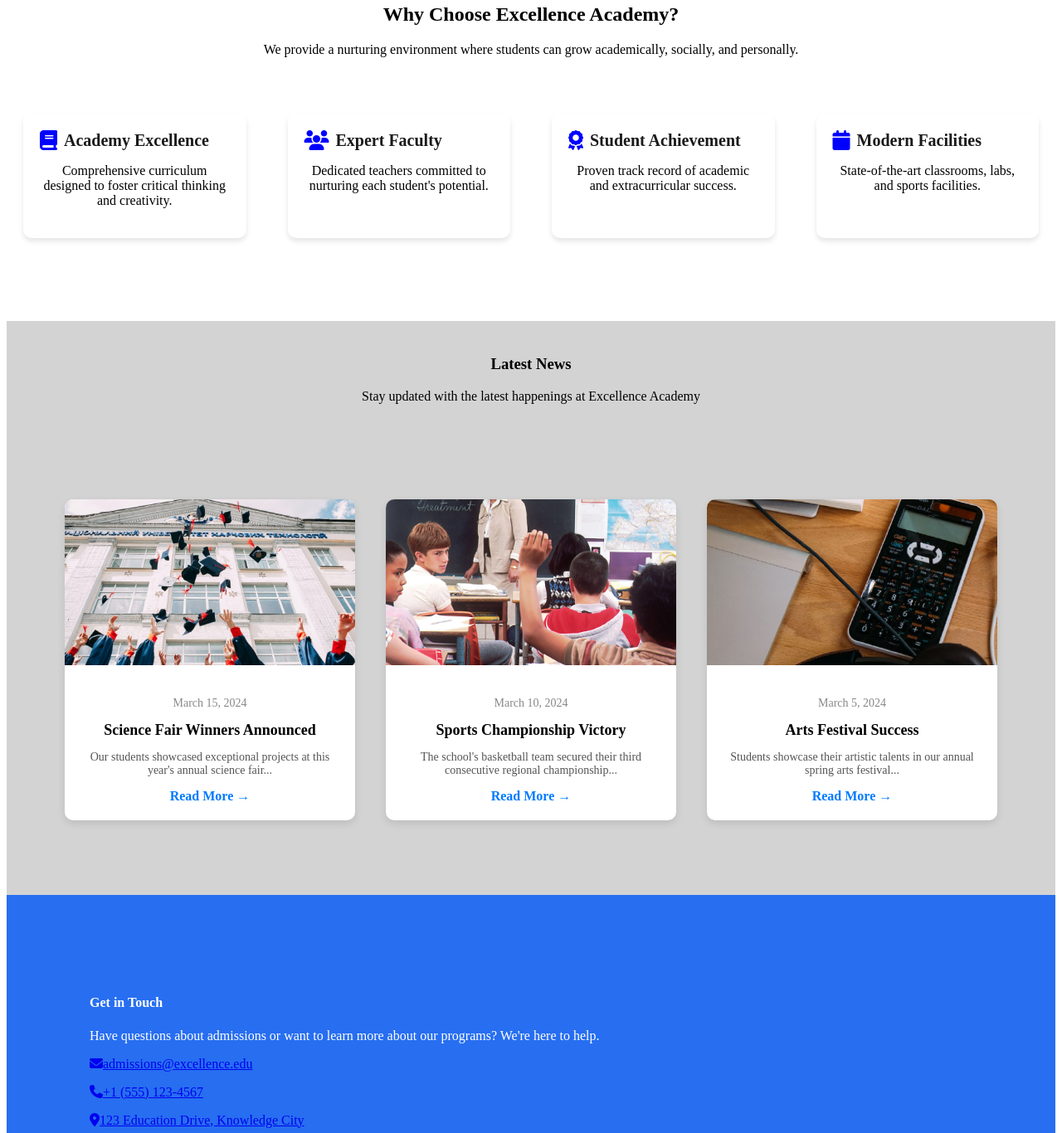
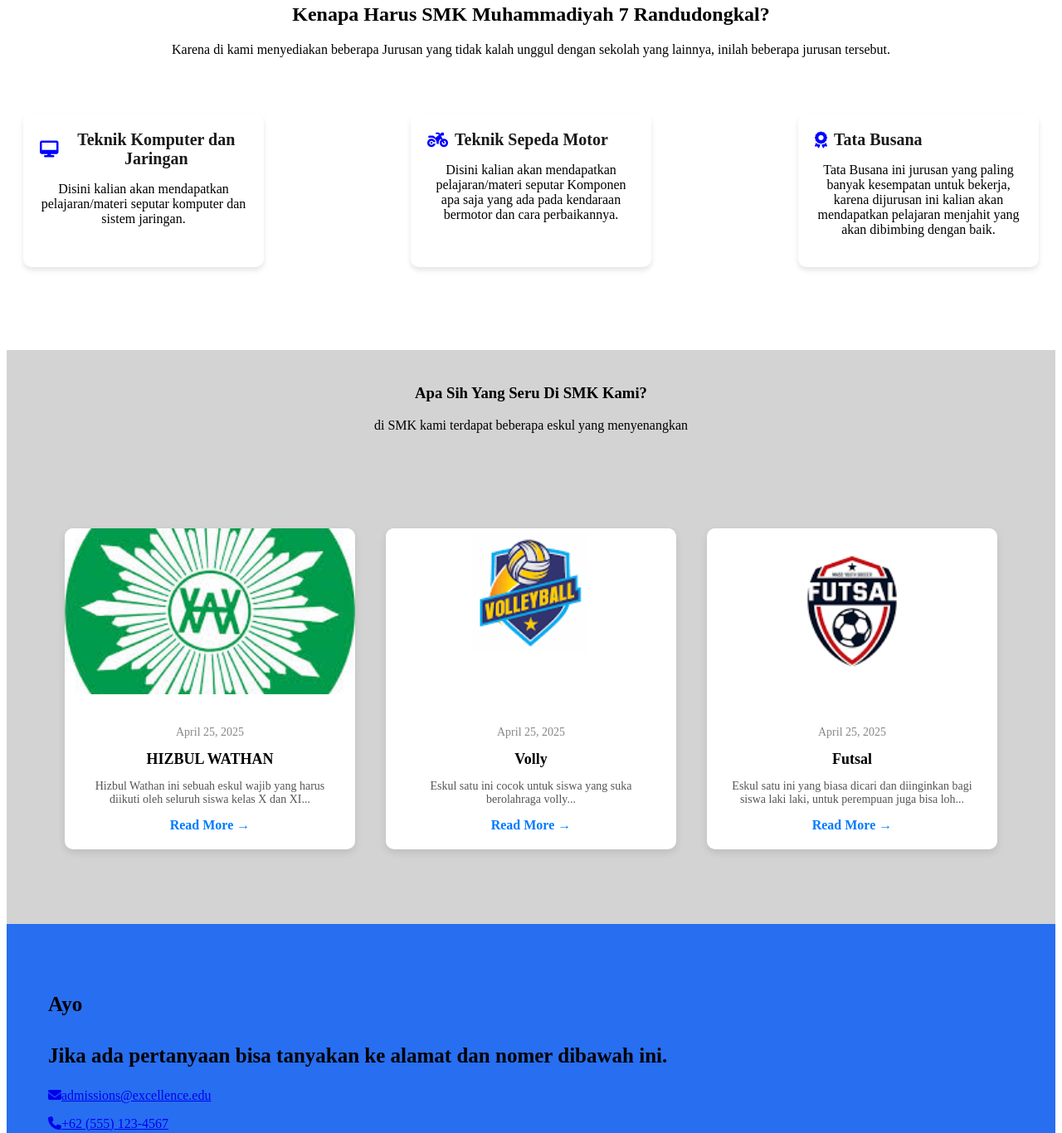
Before and after one commit to Ariyantotio/Website1, a plain HTML site: page index.html in a window 1280 px wide. Shown: the part 898-2264 px from the top of the page at 83% size. Drawn offline with Linux system fonts and the light colour scheme.

Commit message:
Perubahan web

```diff
--- a/index.html
+++ b/index.html
@@ -3,7 +3,7 @@
 <head>
     <meta charset="UTF-8">
     <meta name="viewport" content="width=device-width, initial-scale=1.0">
-    <title>Website 1</title>
+    <title>SMK Maju 7</title>
     <link rel="stylesheet" href="style/styles.css">
     <link rel="stylesheet" href="style/Hero.css">
     <link rel="stylesheet" href="style/content.css">
@@ -18,8 +18,8 @@
     <section>
         <nav class="navbar">
             <div class="logo">
-                <i class="fa-solid fa-graduation-cap"></i>
-                <span>Excellence Academy</span>
+                <img src="assest/logo_smk_muh._7_rddk-removebg-preview.png" alt="Logo smk" height="50px" width="55px">
+                <span>SMK MUHAMMADIYAH 7 RANDUDONGKAL</span>
             </div>
             <div class="dropdown">
                 <div class="dropbtn"><i class="fa-solid fa-bars"></i></div>
@@ -40,11 +40,12 @@
                 <div class="arrow-down">
                     <i class="fa-solid fa-chevron-down"></i>
                 </div>
-                <h1>Shaping Tomorrow's Leaders</h1>
-                <p>Excellence Academy provides world-class education that empowers students to achieve their full potential.</p>
+                <h1>SMK MUHAMMADIYAH 7 RANDUDONGKAL</h1>
+                <p>SMK Muhammadiyah 7 Randudongkal adalah sekolah menengah kejuruan swasta yang berlokasi di Randudongkal,
+                Kabupaten Pemalang, Jawa Tengah. Sekolah ini didirikan pada tahun 2012 dan dikelola oleh Yayasan Muhammadiyah.</p>
                 <div class="buttons">
-                    <a href="#" class="btn blue">Apply For Admissions</a>
-                    <a href="#" class="btn white">Schedule a Visit</a>
+                    <a href="#" class="btn blue">Ayo Daftar</a>
+                    <a href="#" class="btn white">Informasi</a>
                 </div>
             </div>
         </header>
@@ -54,37 +55,31 @@
 <body>
     <section id="content-page">
         <div class="content-i">
-            <h2>Why Choose Excellence Academy?</h2>
-            <p>We provide a nurturing environment where students can grow academically, socially, and personally.</p>
+            <h2>Kenapa Harus SMK Muhammadiyah 7 Randudongkal?</h2>
+            <p>Karena di kami menyediakan beberapa Jurusan yang tidak kalah unggul dengan sekolah yang lainnya, inilah beberapa jurusan tersebut.</p>
         </div>
         <div class="container">
             <div class="card">
                 <div class="logo">
-                    <i class="fa-solid fa-book"></i>
-                    <span>Academy Excellence</span>
+                    <i class="fa-solid fa-desktop"></i>
+                    <span>Teknik Komputer dan Jaringan</span>
                 </div>
-                <p>Comprehensive curriculum designed to foster critical thinking and creativity.</p>
+                <p>Disini kalian akan mendapatkan pelajaran/materi seputar komputer dan sistem jaringan.</p>
             </div>
             <div class="card">
                 <div class="logo">
-                    <i class="fa-solid fa-users"></i>
-                    <span>Expert Faculty</span>
+                    <i class="fa-solid fa-motorcycle"></i>
+                    <span>Teknik Sepeda Motor</span>
                 </div>
-                <p>Dedicated teachers committed to nurturing each student's potential.</p>
+                <p>Disini kalian akan mendapatkan pelajaran/materi seputar Komponen apa saja yang ada pada kendaraan bermotor dan cara perbaikannya.</p>
             </div>
             <div class="card">
                 <div class="logo">
                     <i class="fa-solid fa-award"></i>
-                    <span>Student Achievement</span>
+                    <span>Tata Busana</span>
                 </div>
-                <p>Proven track record of academic and extracurricular success.</p>
-            </div>
-            <div class="card">
-                <div class="logo">
-                    <i class="fa-solid fa-calendar"></i>
-                    <span>Modern Facilities</span>
-                </div>
-                <p>State-of-the-art classrooms, labs, and sports facilities.</p>
+                <p>Tata Busana ini jurusan yang paling banyak kesempatan untuk bekerja, karena dijurusan ini kalian akan mendapatkan
+                    pelajaran menjahit yang akan dibimbing dengan baik.</p>
             </div>
         </div>
     </section>
@@ -94,40 +89,40 @@
     <section class="News-page">
         <div>
             <div class="News">
-                <h3>Latest News</h3>
-                <p>Stay updated with the latest happenings at Excellence Academy</p>
+                <h3>Apa Sih Yang Seru Di SMK Kami?</h3>
+                <p>di SMK kami terdapat beberapa eskul yang menyenangkan</p>
             </div>
         </div>
         <div class="new">
             <div class="news-card">
-                <img src="assest/background.jpg" alt="News Image" class="news-image">
+                <img src="assest/logo HW.images.jfif" alt="News Image" class="news-image">
                 <div class="news-content">
-                    <p class="news-date">March 15, 2024</p>
-                    <h3 class="news-title">Science Fair Winners Announced</h3>
+                    <p class="news-date">April 25, 2025</p>
+                    <h3 class="news-title">HIZBUL WATHAN</h3>
                     <p class="news-description">
-                        Our students showcased exceptional projects at this year's annual science fair...
+                        Hizbul Wathan ini sebuah eskul wajib yang harus diikuti oleh seluruh siswa kelas X dan XI...
                     </p>
                     <a href="#" class="news-link">Read More →</a>
                 </div>
             </div>
             <div class="news-card">
-                <img src="assest/middle-1.jpg" alt="News Image" class="news-image">
+                <img src="assest/volyy.png" alt="News Image" class="news-image">
                 <div class="news-content">
-                    <p class="news-date">March 10, 2024</p>
-                    <h3 class="news-title">Sports Championship Victory</h3>
+                    <p class="news-date">April 25, 2025</p>
+                    <h3 class="news-title">Volly</h3>
                     <p class="news-description">
-                        The school's basketball team secured their third consecutive regional championship...
+                        Eskul satu ini cocok untuk siswa yang suka berolahraga volly...
                     </p>
                     <a href="#" class="news-link">Read More →</a>
                 </div>
             </div>
             <div class="news-card">
-                <img src="assest/stock-2.jpg" alt="News Image" class="news-image">
+                <img src="assest/Futsal.png" alt="News Image" class="news-image">
                 <div class="news-content">
-                    <p class="news-date">March 5, 2024</p>
-                    <h3 class="news-title">Arts Festival Success</h3>
+                    <p class="news-date">April 25, 2025</p>
+                    <h3 class="news-title">Futsal</h3>
                     <p class="news-description">
-                        Students showcase their artistic talents in our annual spring arts festival...
+                        Eskul satu ini yang biasa dicari dan diinginkan bagi siswa laki laki, untuk perempuan juga bisa loh...
                     </p>
                     <a href="#" class="news-link">Read More →</a>
                 </div>
@@ -138,12 +133,12 @@
 <!--Contact-->
 <body id="contact">
     <section class="contact-container">
-        <div class="">
-            <h4>Get in Touch</h4>
-            <p>Have questions about admissions or want to learn more about our programs? We're here to help.</p>
+        <div class="h4">
+            <h4>Ayo</h4>
+            <p>Jika ada pertanyaan bisa tanyakan ke alamat dan nomer dibawah ini.</p>
         </div>
             <p><a href="#"><i class="fa-solid fa-envelope"></i>admissions@excellence.edu</a></p>
-            <p><a href="#"><i class="fa-solid fa-phone"></i>+1 (555) 123-4567</a></p>
+            <p><a href="#"><i class="fa-solid fa-phone"></i>+62 (555) 123-4567</a></p>
             <p><a href="#"><i class="fa-solid fa-location-dot"></i>123 Education Drive, Knowledge City</a></p>
             <p><a href="#"><i class="fa-solid fa-clock"></i>Monday - Friday: 8:00 AM - 4:00 PM</a></p>
         <div class="contact-form">
--- a/style/Hero.css
+++ b/style/Hero.css
@@ -3,7 +3,7 @@
     position: relative;
     width: 100%;
     height: 100vh; /* Full screen height */
-    background: url('../assest/background.jpg') no-repeat center center/cover;
+    background: url('../assest/background\ SMK.jpg') no-repeat center center/cover;
 }
 
 /* Overlay Transparan */
--- a/style/contact.css
+++ b/style/contact.css
@@ -2,10 +2,10 @@
 .contact-container {
     align-items: center;
     justify-content: center;
-    gap: 40px; /* Jarak antara teks dan form */
+    gap: 0px; /* Jarak antara teks dan form */
     max-width: 100%;
     margin: auto;
-    padding: 100px;
+    padding: 50px;
     background-color: #276ef1; /* Warna biru seperti pada gambar */
     color: white;
 }
@@ -26,7 +26,7 @@ input, textarea {
     margin-bottom: 15px;
     border: 1px solid #ccc;
     border-radius: 5px;
-    font-size: 14px;
+    font-size: 15px;
 }
 /* Label */
 label {
@@ -48,4 +48,10 @@ button {
 button:hover {
     background-color: #1a50c4;
 }
+.h4 {
+    color: black;
+    font-size: 25px;
+    font-weight: bold;
+    padding: auto;
+}
 /* Responsif */
--- a/style/styles.css
+++ b/style/styles.css
@@ -31,9 +31,10 @@
     color: #1a1a1a;
 }
 .logo i {
-    font-size: 24px;
+    font-size: 20px;
     color: blue;
     margin-right: 8px;
+    gap: 15px;
 }
 /*style dropdown*/
 .dropbtn {
```
Also changed, not shown: assest/Futsal.png (added), assest/background SMK.jpg (added), assest/logo HW.images.jfif (added), assest/logo_smk_muh._7_rddk-removebg-preview.png (added), assest/volyy.png (added).
